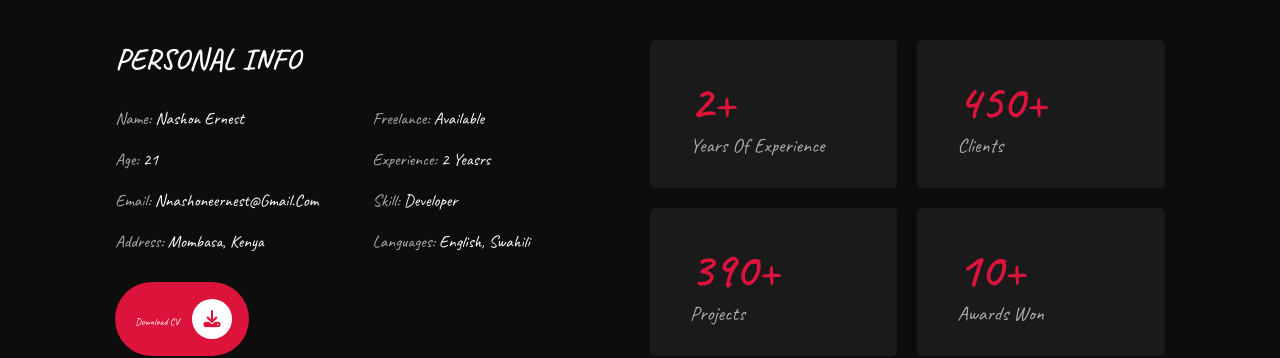
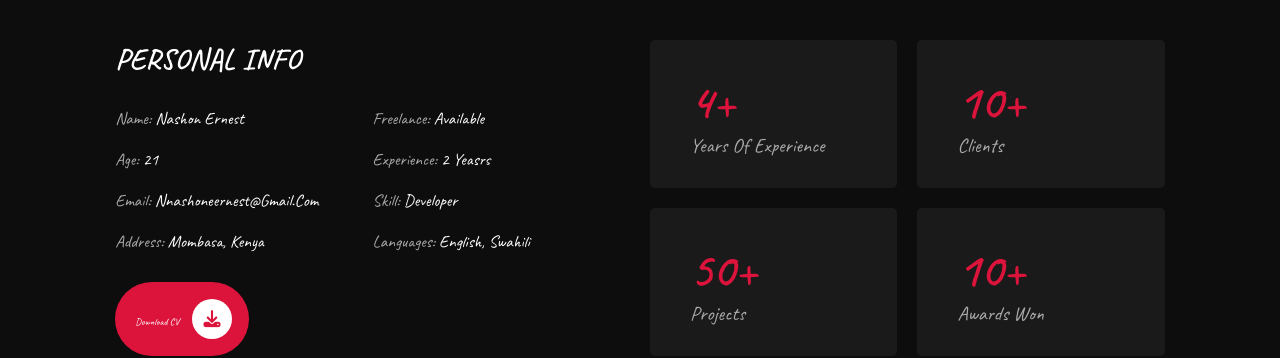
Before and after one commit to ernestnash/portfolio, a plain HTML site: page about.html in a window 1280 px wide. Shown: the part 137-495 px from the top of the page. Drawn offline with nearby package versions, Linux system fonts and the light colour scheme; a web font is replaced by a local one.

Commit message:
Update about.html

```diff
--- a/about.html
+++ b/about.html
@@ -63,15 +63,15 @@
       </div>
       <div class="count-container" data-aos="fade-left">
         <div class="box">
-          <h3>2+</h3>
+          <h3>4+</h3>
           <p>years of experience</p>
         </div>
         <div class="box">
-          <h3>450+</h3>
+          <h3>10+</h3>
           <p>clients</p>
         </div>
         <div class="box">
-          <h3>390+</h3>
+          <h3>50+</h3>
           <p>projects</p>
         </div>
         <div class="box">
```
